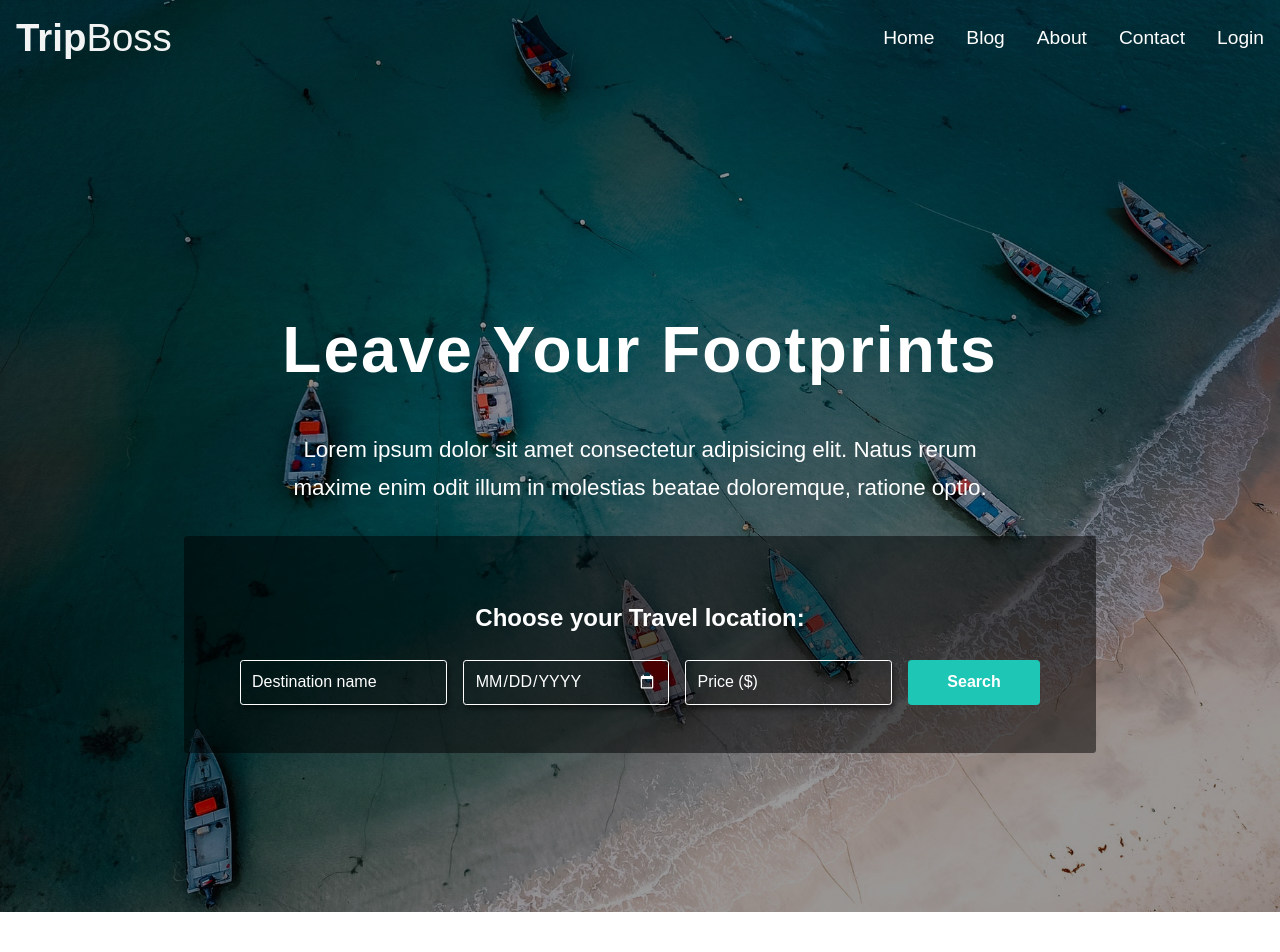
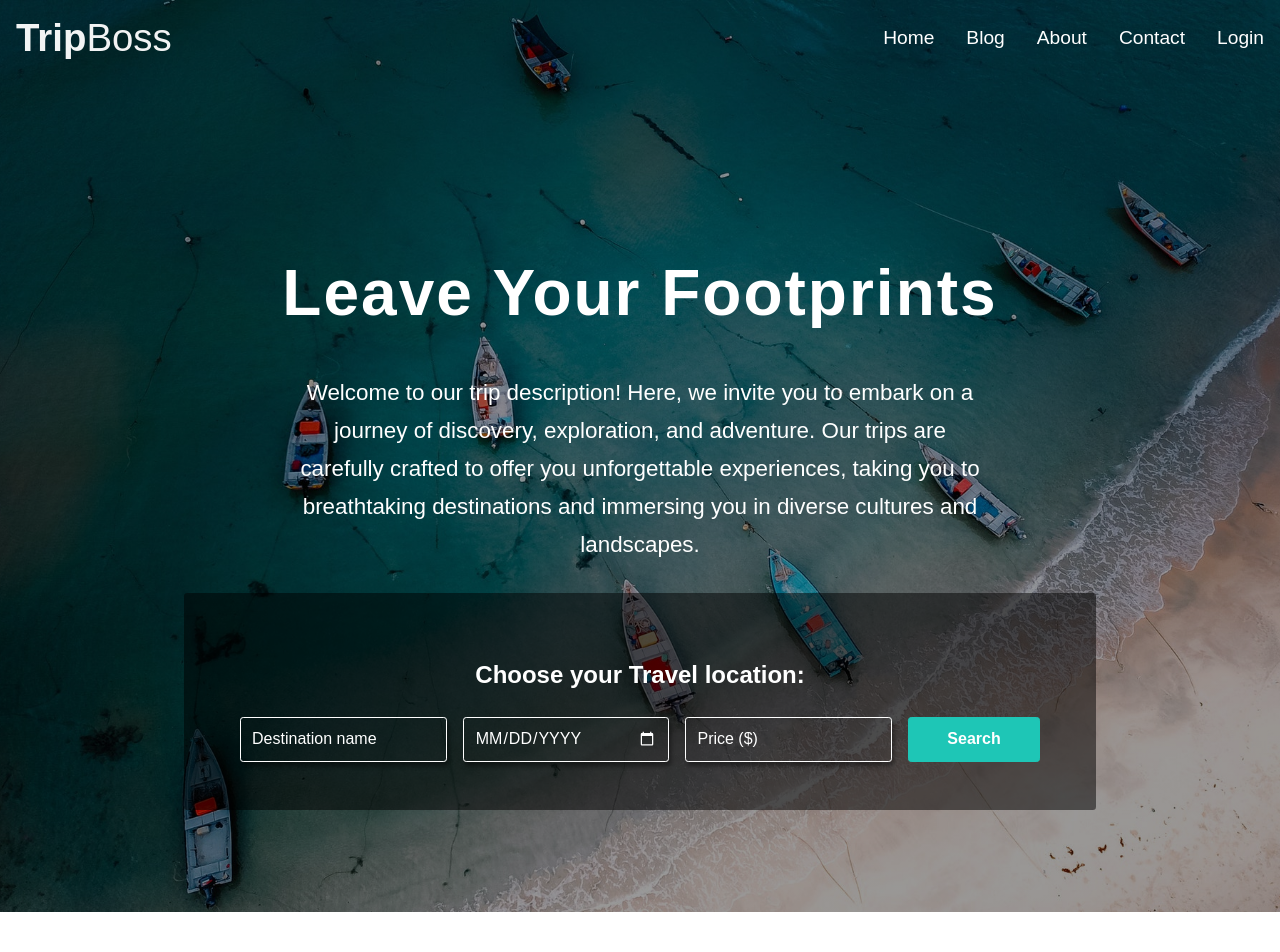
Before and after one commit to phanthianhthu/webTripBoss, a PHP site: page / in a window 1280 px wide. Shown: the top 952 px of the page. Run offline with PHP 8.4, Linux system fonts and the light colour scheme; data comes from the database, SQL or seed files in the repository; some web fonts are replaced.

Commit message:
update UI

```diff
--- a/blog.php
+++ b/blog.php
@@ -23,7 +23,7 @@
             <div class = "container">
                 <div class = "header-title">
                     <h1>Blog</h1>
-                    <p>Lorem ipsum dolor sit amet consectetur adipisicing elit. Natus rerum maxime enim odit illum in molestias beatae doloremque, ratione optio.</p>
+                    <p>Welcome to our blog! Here, we aim to provide you with informative and engaging content on a wide range of topics. Our blog is your go-to resource for inspiration, knowledge, and entertainment.</p>
                 </div>
             </div>
         </header>
--- a/home.php
+++ b/home.php
@@ -22,7 +22,7 @@
             <div class = "container">
                 <div class = "header-title">
                     <h1>Leave Your Footprints</h1>
-                    <p>Lorem ipsum dolor sit amet consectetur adipisicing elit. Natus rerum maxime enim odit illum in molestias beatae doloremque, ratione optio.</p>
+                    <p>Welcome to our trip description! Here, we invite you to embark on a journey of discovery, exploration, and adventure. Our trips are carefully crafted to offer you unforgettable experiences, taking you to breathtaking destinations and immersing you in diverse cultures and landscapes.</p>
                 </div>
                 <div class = "header-form">
                     <h2>Choose your Travel location:</h2>
--- a/index.php
+++ b/index.php
@@ -123,7 +123,7 @@
                     <a href = "index.php" class = "site-brand">
                         Trip<span>Boss</span>
                     </a>
-                    <p class = "text">Lorem ipsum dolor sit amet consectetur adipisicing elit. Eveniet voluptates maiores nam vitae iusto. Placeat rem sint voluptas natus exercitationem autem quod neque, odit laudantium reiciendis ipsa suscipit veritatis voluptate.</p>
+                    <p class = "text">Our trips are carefully crafted to offer you unforgettable experiences, taking you to breathtaking destinations and immersing you in diverse cultures and landscapes.</p>
                 </div>
 
                 <div class = "footer-item">
```
Also changed, not shown: controller/uploads/319301featured-fuvahmulah-maldives.jpg (added), controller/uploads/432683featured-berlin-germany.jpg (added).
